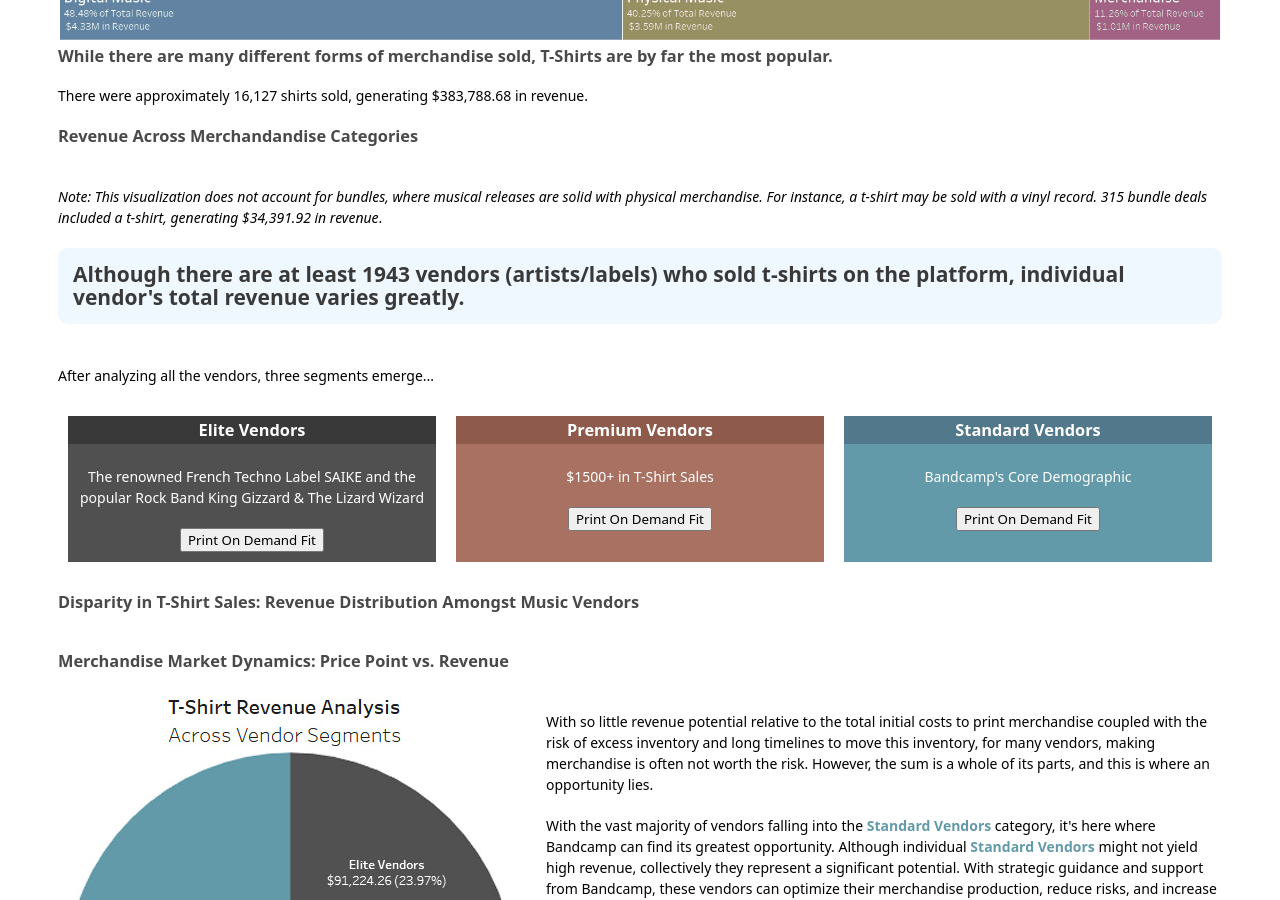
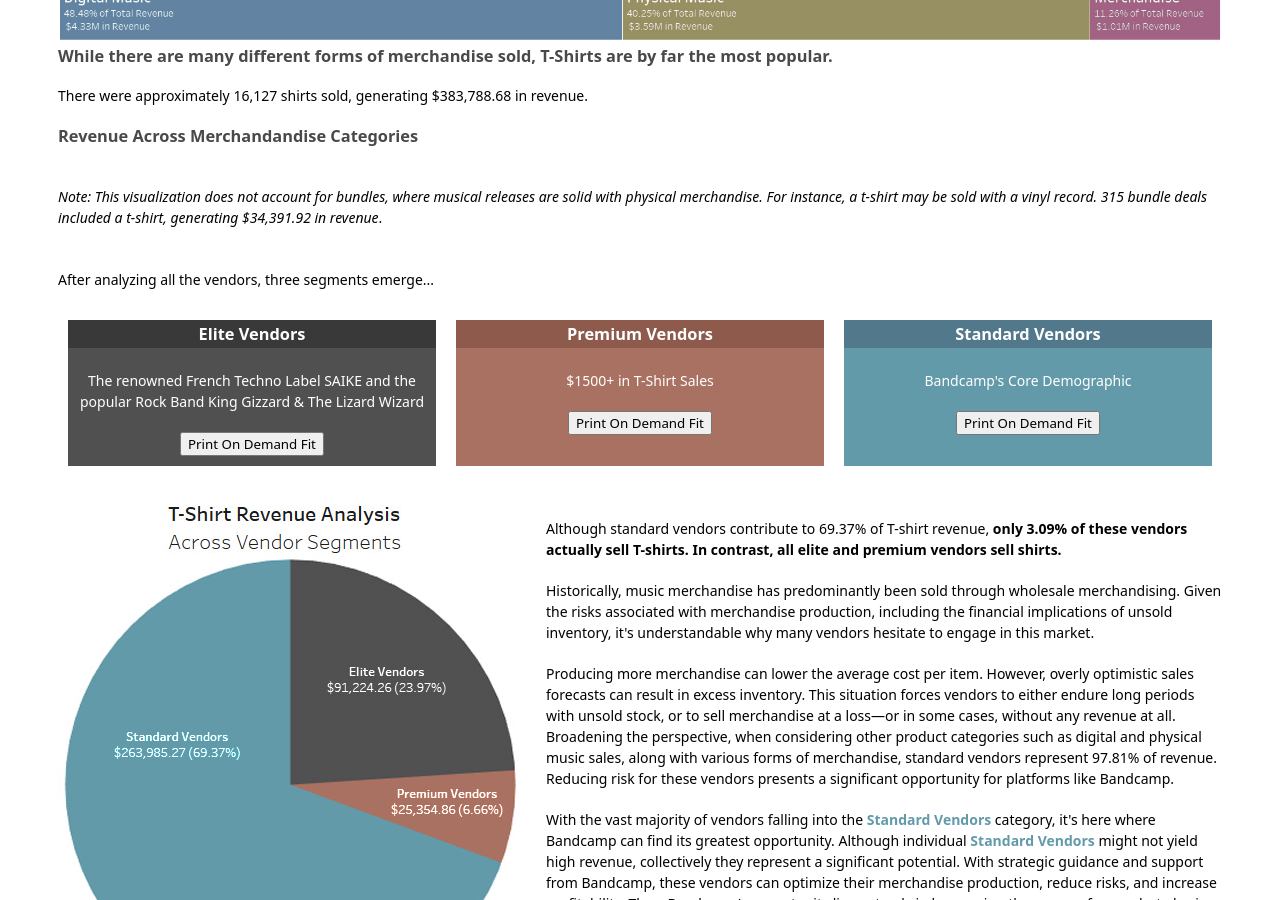
Before and after one commit to nbcarroll/nbcarroll.github.io, a Jekyll site: the page RevenueComparison/index.html, which Jekyll copies as it is, in a window 1280 px wide and 900 px high, scrolled down 1219 px. Built offline with Jekyll 4.4.1, drawn with Linux system fonts in a browser that asks for light colours; some of the changed text lies outside the part shown.

Commit message:
improved flow

```diff
--- a/RevenueComparison/index.html
+++ b/RevenueComparison/index.html
@@ -863,9 +863,6 @@
 <br>
 <p><i>Note: This visualization does not account for bundles, where musical releases are solid with physical merchandise. For instance, a t-shirt may be sold with a vinyl record. 315 bundle deals included a t-shirt, generating $34,391.92 in revenue</i>.</p>
 
-<h2>Although there are at least 1943 vendors (artists/labels) who sold t-shirts on the platform, individual vendor's total revenue varies greatly.</h2>
-
-
 <br>
 
 <p>After analyzing all the vendors, three segments emerge...
@@ -932,33 +929,22 @@
 </div>
 
 <br>
-<h3>Disparity in T-Shirt Sales: Revenue Distribution Amongst Music Vendors</h3>
-<div>
-
-    <tableau-viz id="tableauViz"
-    src='
-    https://public.tableau.com/views/BandcampVendorGroupsRevenueComparison/Dashboard12'
-    toolbar="hidden" hide-tabs height="800px"></tableau-viz>
-
-</div>
-
-<br>
-<h3>Merchandise Market Dynamics: Price Point vs. Revenue</h3>
-
-    <div>
-
-        <tableau-viz id="tableauViz"
-        src='https://public.tableau.com/views/BandcampMedianShirtPricevs_TotalRevenueScatterplot/52023S3_V5T-ShirtRevenueDistribution'
-        toolbar="hidden" hide-tabs height="800px"></tableau-viz>
-
-    </div>
-
 
 <!-- <p><em>* This number was calculated by taking the median revenue ($28) for vendors who sold t-shirts during our time frame and extrapolating that to the entire year. Seasonality was not factored in.</em></p> -->
 
 <img src="https://github.com/nbcarroll/nbcarroll.github.io/blob/master/RevenueComparison/Revenue%20Comparison%20Across%20Groups.jpg?raw=true" alt="Revenue Comparison" class="wrap-around">
 <br>
-<p>With so little revenue potential relative to the total initial costs to print merchandise coupled with the risk of excess inventory and long timelines to move this inventory, for many vendors, making merchandise is often not worth the risk. However, the sum is a whole of its parts, and this is where an opportunity lies.</p>
+<p>
+Although standard vendors contribute to 69.37% of T-shirt revenue, <b>only 3.09% of these vendors actually sell T-shirts. In contrast, all elite and premium vendors sell shirts.</b>
+</p>
+
+<p>
+    Historically, music merchandise has predominantly been sold through wholesale merchandising. Given the risks associated with merchandise production, including the financial implications of unsold inventory, it's understandable why many vendors hesitate to engage in this market.
+</p>
+<p>
+    Producing more merchandise can lower the average cost per item. However, overly optimistic sales forecasts can result in excess inventory. This situation forces vendors to either endure long periods with unsold stock, or to sell merchandise at a loss—or in some cases, without any revenue at all. Broadening the perspective, when considering other product categories such as digital and physical music sales, along with various forms of merchandise, standard vendors represent 97.81% of revenue. Reducing risk for these vendors presents a significant opportunity for platforms like Bandcamp.</p>
+
+
 <p></p> With the vast majority of vendors falling into the <span style="color:#629aa9; font-weight:bold;">Standard Vendors</span> category, it's here where Bandcamp can find its greatest opportunity. Although individual <span style="color:#629aa9; font-weight:bold;">Standard Vendors</span> might not yield high revenue, collectively they represent a significant potential. With strategic guidance and support from Bandcamp, these vendors can optimize their merchandise production, reduce risks, and increase profitability. Thus, Bandcamp's opportunity lies not only in harnessing the power of many, but also in unlocking the latent potential that exists within each individual <span style="color:#629aa9; font-weight:bold;">Standard Vendor</span>.</p>
 
 
@@ -1016,6 +1002,32 @@
       <br>
 
 
+<h2>
+    Additional Visualizations
+</h2>
+
+<h3>Disparity in T-Shirt Sales: Revenue Distribution Amongst Music Vendors</h3>
+<div>
+
+    <tableau-viz id="tableauViz"
+    src='
+    https://public.tableau.com/views/BandcampVendorGroupsRevenueComparison/Dashboard12'
+    toolbar="hidden" hide-tabs height="800px"></tableau-viz>
+
+</div>
+
+<br>
+<h3>Merchandise Market Dynamics: Price Point vs. Revenue</h3>
+
+    <div>
+
+        <tableau-viz id="tableauViz"
+        src='https://public.tableau.com/views/BandcampMedianShirtPricevs_TotalRevenueScatterplot/52023S3_V5T-ShirtRevenueDistribution'
+        toolbar="hidden" hide-tabs height="800px"></tableau-viz>
+
+    </div>
+
+
     <script>
         function toggleInfo(id) {
             var info = document.getElementById(id);
```
